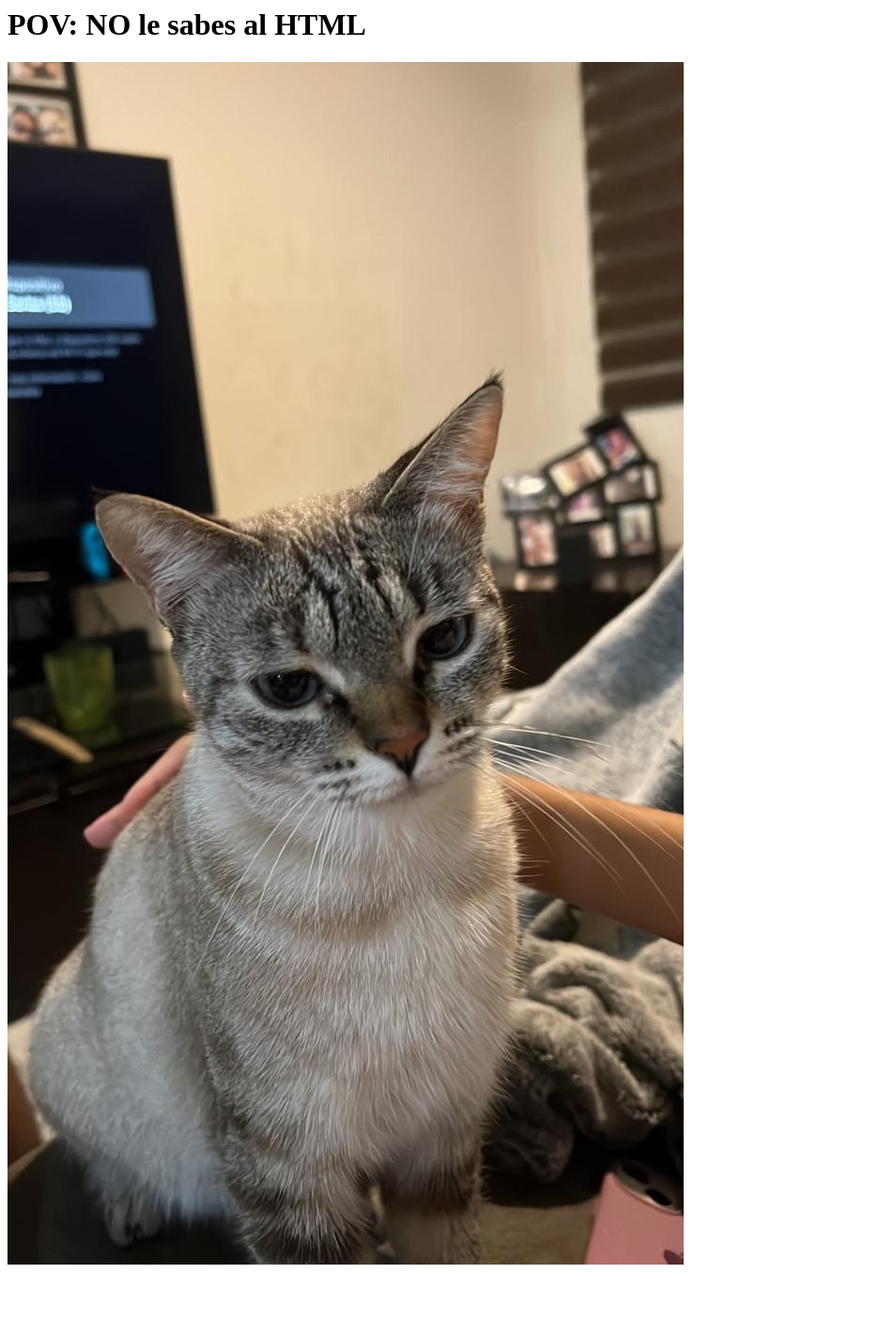
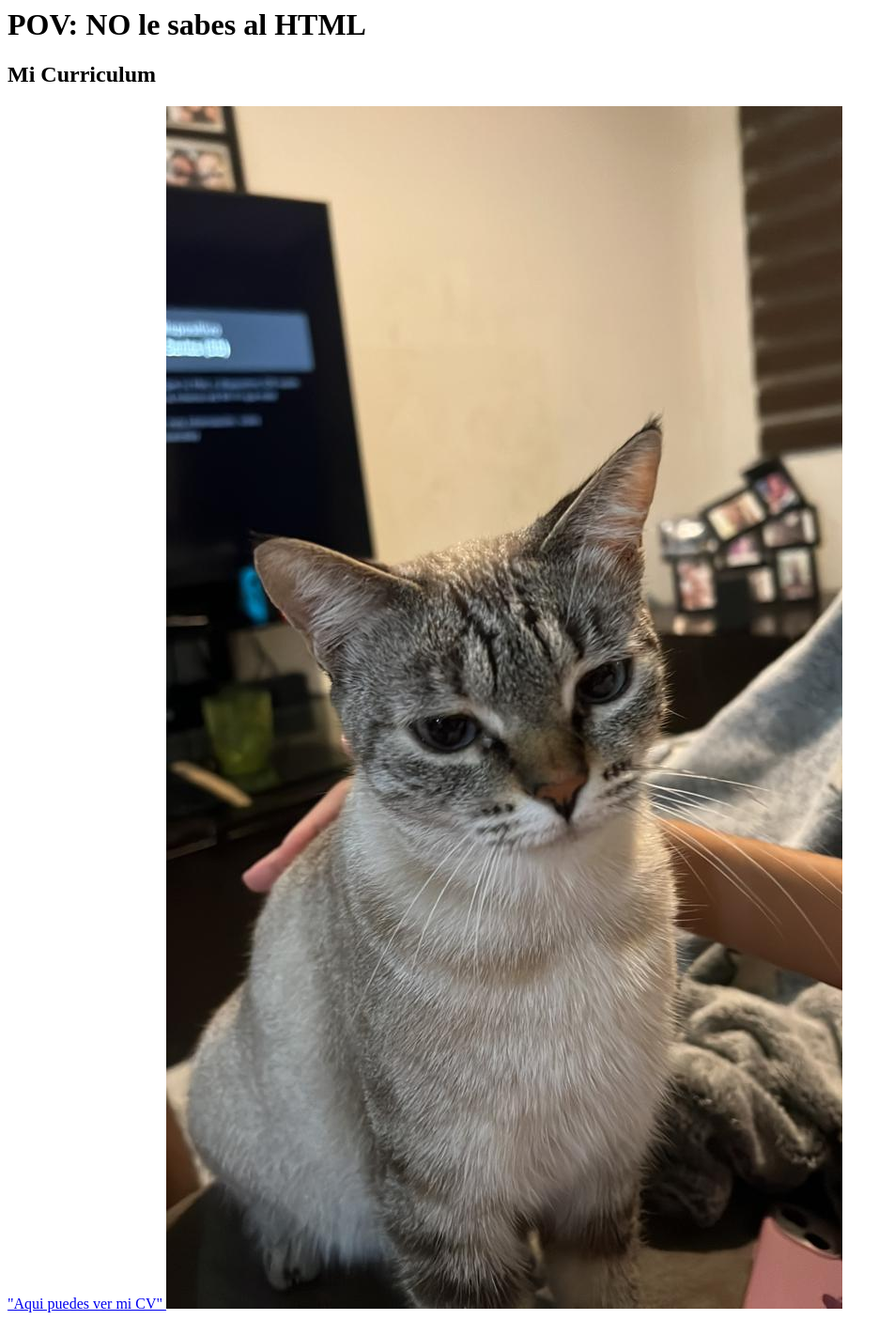
Before and after one commit to julio-romero/maaanuelromero.github.io, a plain HTML site: page index.html in a window 1280 px wide. Shown: the whole page at 94% size, without its empty margins (0-952 px from the left). Before the commit the page ends 1354 px from the top, so only its background shows below. Drawn offline with Linux system fonts and the light colour scheme.

Commit message:
se subio mi primer intento de cv

```diff
--- a/index.html
+++ b/index.html
@@ -1,4 +1,6 @@
 <h1> POV: NO le sabes al HTML </h1>
+<h2> Mi Curriculum </h2>
+<a href="/assets/cv.pdf"> "Aqui puedes ver mi CV" </a>
 <a href="https://github.com/maaanuelromero">
     <img src="assets/images/gato.jpg">
 </a>
```
Also changed, not shown: 1 other file.
